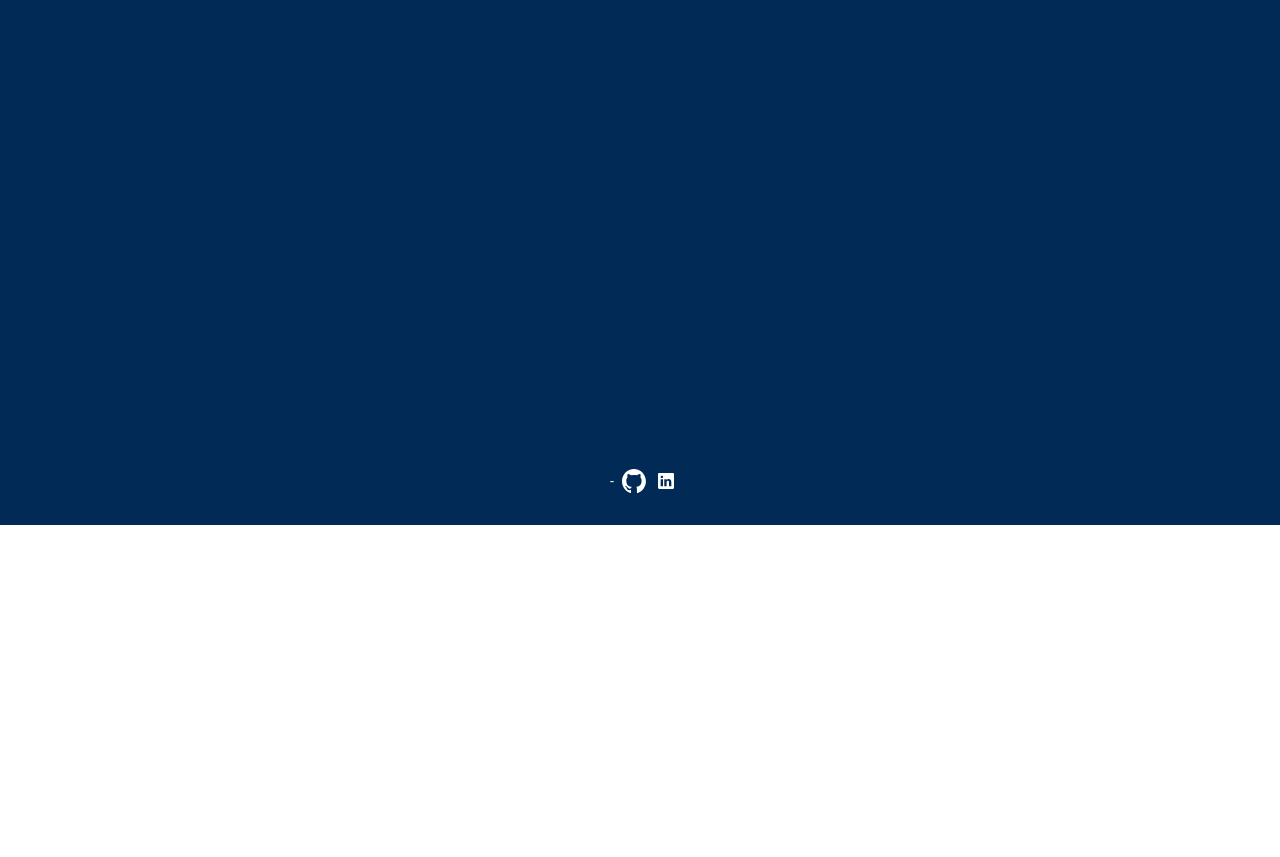
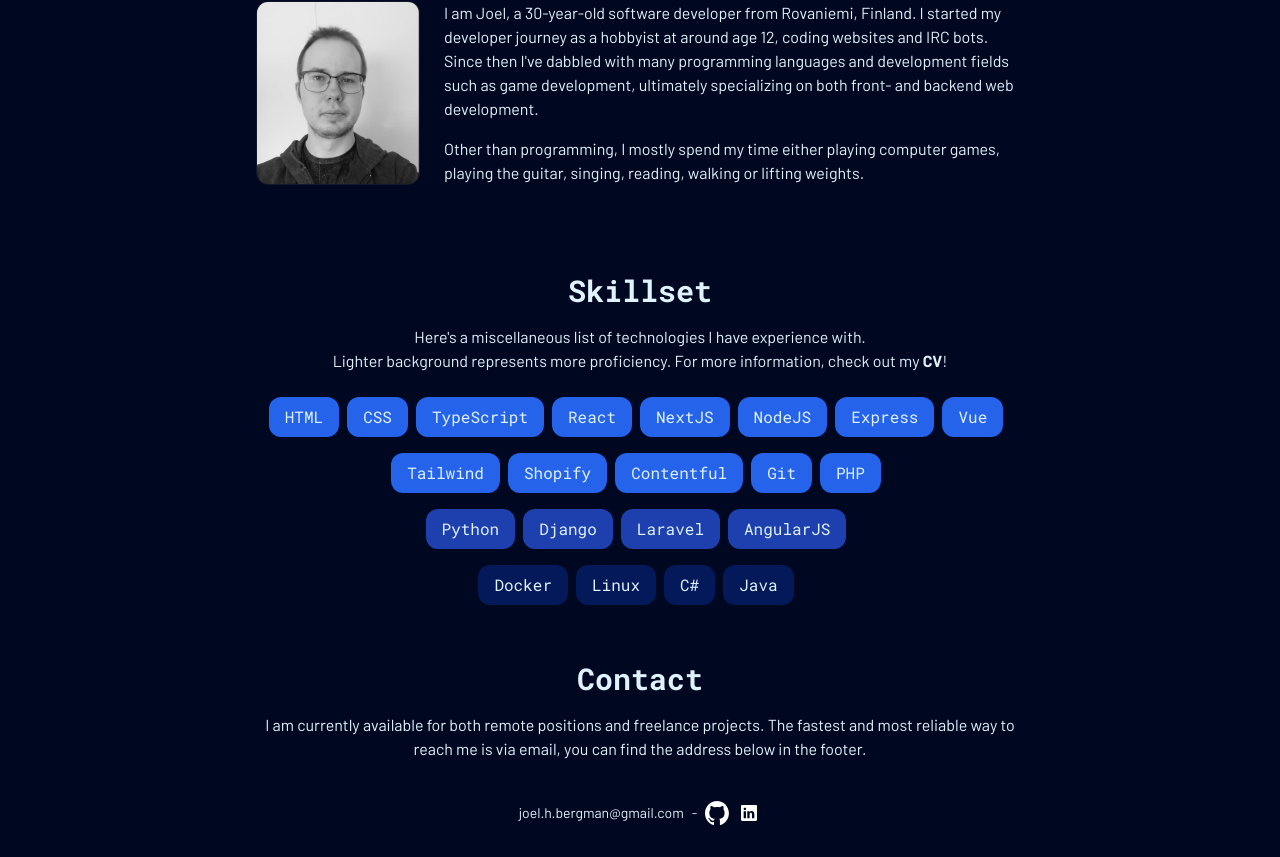
Before and after one commit to joelbman/joelbergman.dev, a Next.js app: page / in a window 1280 px wide. Shown: the part 275-1132 px from the top of the page. Before the commit the page ends 800 px from the top, so only its background shows below. Built offline with nearby package versions, Linux system fonts and the light colour scheme.

Commit message:
Add front page content and related components

```diff
--- a/package.json
+++ b/package.json
@@ -13,6 +13,7 @@
     "@types/react": "18.0.33",
     "@types/react-dom": "18.0.11",
     "autoprefixer": "10.4.14",
+    "classnames": "^2.3.2",
     "eslint": "8.37.0",
     "eslint-config-next": "13.3.0",
     "next": "13.3.0",
--- a/src/components/Footer.tsx
+++ b/src/components/Footer.tsx
@@ -20,7 +20,14 @@ const Footer = () => {
 
   return (
     <footer className="flex text-center text-sm items-center">
-      <Link className="mr-2" href="" data-add="joel.h.bergman" data-domain="gmail" data-end="com" />
+      <Link
+        id="mail"
+        className="mr-2"
+        href=""
+        data-add="joel.h.bergman"
+        data-domain="gmail"
+        data-end="com"
+      />
       -
       <Link href="https://github.com/joelbman/">
         <Image
--- a/src/components/Header.tsx
+++ b/src/components/Header.tsx
@@ -1,5 +1,9 @@
 const Header = () => {
-  return <header className="typewriter">Joel Bergman</header>;
+  return (
+    <header className="typewriter">
+      <h1>Joel Bergman</h1>
+    </header>
+  );
 };
 
 export default Header;
--- a/src/components/Layout.tsx
+++ b/src/components/Layout.tsx
@@ -7,7 +7,7 @@ const Layout = ({ children }: React.PropsWithChildren) => {
     <div className="flex flex-col flex-1 items-center h-full w-3/4">
       <Header />
       <Navigation />
-      <main className="flex-1">{children}</main>
+      <main className="flex-1 max-w-[48rem] text-center">{children}</main>
       <Footer />
     </div>
   );
--- a/src/components/Navigation.tsx
+++ b/src/components/Navigation.tsx
@@ -7,21 +7,19 @@ interface NavItemProps extends React.PropsWithChildren {
   active?: boolean;
 }
 
-const NavItem = ({ url, children, icon }: NavItemProps) => {
-  return (
+const NavItem = ({ url, children, icon }: NavItemProps) => (
   <Link
     href={url}
-      className="flex items-center justify-center text-center font-robotomono rounded-xl p-2 px-4 bg-sky-800 mr-2 hover:bg-sky-700 hover:underline"
+    className="flex items-center justify-center text-center font-robotomono rounded-xl p-2 px-4 bg-sky-900 mr-2 hover:bg-sky-700 hover:underline"
   >
     <figure className="mr-2">{icon}</figure>
     {children}
   </Link>
 );
-};
 
 const Navigation = () => {
   return (
-    <nav className="flex my-4">
+    <nav className="flex my-10">
       <NavItem url="/" icon={<HomeIcon />}>
         Home
       </NavItem>
--- /dev/null
+++ b/src/components/Tag.tsx
@@ -0,0 +1,23 @@
+import cn from 'classnames';
+
+interface TagProps extends React.PropsWithChildren {
+  bg?: 'light' | 'medium' | 'dark';
+}
+
+const Tag = ({ children, bg }: TagProps) => (
+  <div
+    className={cn('rounded-xl px-4 py-2 mr-2 mb-4 font-robotomono', {
+      'bg-blue-950': bg === 'dark',
+      'bg-blue-800': bg === 'medium',
+      'bg-blue-600': bg === 'light' || !bg,
+    })}
+  >
+    {children}
+  </div>
+);
+
+const TagList = ({ children }: React.PropsWithChildren) => (
+  <div className="flex flex-wrap justify-center">{children}</div>
+);
+
+export { Tag, TagList };
--- /dev/null
+++ b/src/components/TextLink.tsx
@@ -0,0 +1,13 @@
+import Link from 'next/link';
+
+interface Props extends React.PropsWithChildren {
+  href: string;
+}
+
+const TextLink = ({ children, href }: Props) => (
+  <Link className="font-bold text-sky-100" href={href}>
+    {children}
+  </Link>
+);
+
+export default TextLink;
--- a/src/pages/index.tsx
+++ b/src/pages/index.tsx
@@ -1,5 +1,73 @@
-const Home = () => {
-  return <div>test</div>;
-};
+import { Tag, TagList } from '@/components/Tag';
+import TextLink from '@/components/TextLink';
+import Image from 'next/image';
+
+const PageSection = ({ children }: React.PropsWithChildren) => (
+  <section className="mb-10">{children}</section>
+);
+
+const Home = () => (
+  <div className="flex flex-col items-center">
+    <PageSection>
+      <h2>Hello!</h2>
+      <div className="flex mb-12">
+        <Image
+          src="/joel_grayscale.png"
+          alt="Joel portrait"
+          width={164}
+          height={164}
+          className="mr-6 rounded-xl border border-gray-900"
+        />
+
+        <div className="text-left justify-self-center">
+          <p>
+            I am Joel, a 30-year-old software developer from Rovaniemi, Finland. I started my
+            developer journey as a hobbyist at around age 12, coding websites and IRC bots. Since
+            then I&apos;ve dabbled with many programming languages and development fields such as
+            game development, ultimately specializing on both front- and backend web development.
+          </p>
+
+          <p className="mt-4">
+            Other than programming, I mostly spend my time either playing computer games, playing
+            the guitar, singing, reading, walking or lifting weights.
+          </p>
+        </div>
+      </div>
+    </PageSection>
+
+    <PageSection>
+      <h2>Skillset</h2>
+      <p>
+        Here&apos;s a miscellaneous list of technologies I have experience with. <br />
+        Lighter background represents more proficiency. For more information, check out my{' '}
+        <TextLink href="/cv">CV</TextLink>!
+      </p>
+
+      <section className="flex flex-col mt-6 max-w-[48rem]">
+        <TagList>
+          <Tag>HTML</Tag> <Tag>CSS</Tag> <Tag>TypeScript</Tag> <Tag>React</Tag> <Tag>NextJS</Tag>{' '}
+          <Tag>NodeJS</Tag> <Tag>Express</Tag> <Tag>Vue</Tag> <Tag>Tailwind</Tag> <Tag>Shopify</Tag>{' '}
+          <Tag>Contentful</Tag> <Tag>Git</Tag> <Tag>PHP</Tag>
+        </TagList>
+
+        <TagList>
+          <Tag bg="medium">Python</Tag> <Tag bg="medium">Django</Tag> <Tag bg="medium">Laravel</Tag>{' '}
+          <Tag bg="medium">AngularJS</Tag>
+        </TagList>
+
+        <TagList>
+          <Tag bg="dark">Docker</Tag> <Tag bg="dark">Linux</Tag> <Tag bg="dark">C#</Tag>{' '}
+          <Tag bg="dark">Java</Tag>
+        </TagList>
+      </section>
+    </PageSection>
+
+    <PageSection>
+      <h2>Contact</h2>I am currently available for both remote positions and freelance projects. The
+      fastest and most reliable way to reach me is via email, you can find the address below in the
+      footer.
+    </PageSection>
+  </div>
+);
 
 export default Home;
--- /dev/null
+++ b/src/pages/projects.tsx
@@ -0,0 +1,8 @@
+const Projects = () => (
+  <div>
+    <h2>Projects</h2>
+    WIP
+  </div>
+);
+
+export default Projects;
--- a/src/styles/globals.css
+++ b/src/styles/globals.css
@@ -1,11 +1,15 @@
-@import url('https://fonts.googleapis.com/css2?family=Roboto+Mono&display=swap');
+@import url('https://fonts.googleapis.com/css2?family=Barlow:wght@400;700&family=Roboto+Mono:wght@400;700&display=swap');
 
 @tailwind base;
 @tailwind components;
 @tailwind utilities;
 
 #__next {
-  @apply bg-sky-950 text-sky-100 flex flex-col w-full items-center min-h-screen p-8 overflow-x-hidden;
+  @apply bg-sky-950 text-sky-100 font-barlow flex flex-col w-full items-center min-h-screen p-8 overflow-x-hidden;
+}
+
+h2 {
+  @apply font-bold font-robotomono text-3xl text-center mb-4;
 }
 
 .typewriter {
--- a/tailwind.config.js
+++ b/tailwind.config.js
@@ -8,11 +8,15 @@ module.exports = {
   theme: {
     extend: {
       colors: {
+        blue: {
+          950: '#041959',
+        },
         sky: {
-          950: '#012a56',
+          950: '#000821',
         },
       },
       fontFamily: {
+        barlow: ['"Barlow"', 'sans-serif'],
         robotomono: ['"Roboto Mono"', 'sans-serif'],
       },
     },
```
Also changed, not shown: public/joel_grayscale.png (added), 1 other file (tests, documents, lock files or other folders). Lines whose indentation alone changed are shown as unchanged.
